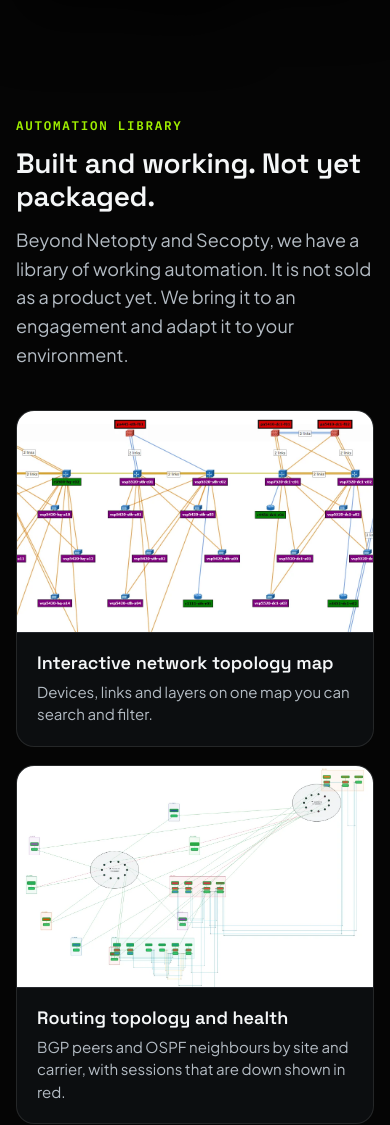
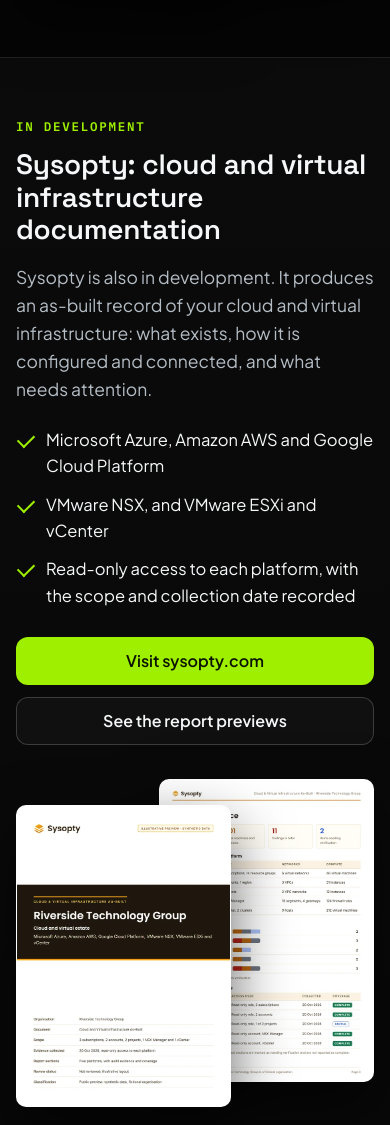
Before and after one commit to benjaminwillett/devopty_website, a plain HTML site: page index.html in a window 390 px wide. Shown: the part 5367-6492 px from the top of the page. Drawn offline with Linux system fonts and the light colour scheme.

Commit message:
Add Sysopty as a second product in development
A Sysopty section follows Secopty, with the report cover and overview
pages and links to sysopty.com. The navigation, contact links, footer and
the search and sharing descriptions name it too.

Tighten the navigation between 861px and 1080px so seven links fit on
one line.

Co-Authored-By: Claude Fable 5.2 <noreply@anthropic.com>

```diff
--- a/index.html
+++ b/index.html
@@ -9,12 +9,12 @@
   <link rel="canonical" href="https://www.devopty.com/">
   <meta property="og:type" content="website">
   <meta property="og:title" content="Devopty | Network automation consultancy">
-  <meta property="og:description" content="Automation for enterprise networks: discovery, documentation, audit and controlled change. Makers of Netopty and Secopty.">
+  <meta property="og:description" content="Automation for enterprise networks: discovery, documentation, audit and controlled change. Makers of Netopty, Secopty and Sysopty.">
   <meta property="og:url" content="https://www.devopty.com/">
   <meta property="og:image" content="https://www.devopty.com/assets/devopty-social-preview.jpg">
   <meta name="twitter:card" content="summary_large_image">
   <meta name="twitter:title" content="Devopty | Network automation consultancy">
-  <meta name="twitter:description" content="Automation for enterprise networks: discovery, documentation, audit and controlled change. Makers of Netopty and Secopty.">
+  <meta name="twitter:description" content="Automation for enterprise networks: discovery, documentation, audit and controlled change. Makers of Netopty, Secopty and Sysopty.">
   <meta name="twitter:image" content="https://www.devopty.com/assets/devopty-social-preview.jpg">
   <link rel="icon" href="/favicon.ico?v=2" sizes="16x16 32x32 48x48">
   <link rel="icon" type="image/png" sizes="32x32" href="/favicon-32.png?v=2">
@@ -30,7 +30,7 @@
     "@type": "Organization",
     "name": "Devopty",
     "url": "https://www.devopty.com",
-    "description": "NetDevOps consultancy specialising in network automation. Makers of Netopty and Secopty.",
+    "description": "NetDevOps consultancy specialising in network automation. Makers of Netopty, Secopty and Sysopty.",
     "contactPoint": {
       "@type": "ContactPoint",
       "contactType": "sales",
@@ -57,6 +57,7 @@
         <a href="#services">Services</a>
         <a href="#netopty">Netopty</a>
         <a href="#secopty">Secopty</a>
+        <a href="#sysopty">Sysopty</a>
         <a href="#library">Automation library</a>
         <a href="#approach">How we work</a>
         <a href="#about">About</a>
@@ -202,13 +203,37 @@
       </div>
     </section>
 
+    <!-- Sysopty -->
+    <section class="section band" id="sysopty" aria-labelledby="sysopty-title">
+      <div class="container netopty-grid">
+        <div>
+          <p class="kicker">In development</p>
+          <h2 id="sysopty-title">Sysopty: cloud and virtual infrastructure documentation</h2>
+          <p class="lede">Sysopty is also in development. It produces an as-built record of your cloud and virtual infrastructure: what exists, how it is configured and connected, and what needs attention.</p>
+          <ul class="ticks" role="list">
+            <li>Microsoft Azure, Amazon AWS and Google Cloud Platform</li>
+            <li>VMware NSX, and VMware ESXi and vCenter</li>
+            <li>Read-only access to each platform, with the scope and collection date recorded</li>
+          </ul>
+          <div class="actions">
+            <a class="button button-primary" href="https://sysopty.com/" rel="noopener">Visit sysopty.com</a>
+            <a class="button button-secondary" href="https://sysopty.com/#sample-reports" rel="noopener">See the report previews</a>
+          </div>
+        </div>
+        <div class="report-stack" aria-hidden="true">
+          <img class="report-page report-page-back" src="assets/sysopty/report-overview.webp" alt="" width="640" height="905" loading="lazy" decoding="async">
+          <img class="report-page" src="assets/sysopty/report-cover.webp" alt="" width="640" height="905" loading="lazy" decoding="async">
+        </div>
+      </div>
+    </section>
+
     <!-- Automation library -->
     <section class="section" id="library" aria-labelledby="library-title">
       <div class="container">
         <div class="section-head">
           <p class="kicker">Automation library</p>
           <h2 id="library-title">Built and working. Not yet packaged.</h2>
-          <p>Beyond Netopty and Secopty, we have a library of working automation. It is not sold as a product yet. We bring it to an engagement and adapt it to your environment.</p>
+          <p>Beyond Netopty, Secopty and Sysopty, we have a library of working automation. It is not sold as a product yet. We bring it to an engagement and adapt it to your environment.</p>
         </div>
 
         <ul class="showcase" role="list">
@@ -480,7 +505,7 @@
             <h2 id="contact-title">Tell us what you are trying to automate</h2>
             <p class="lede">A short conversation is usually enough to tell whether something in the library fits or whether it needs building.</p>
             <a class="contact-email" href="mailto:hello@devopty.com">hello@devopty.com</a>
-            <p class="contact-links"><a href="https://www.linkedin.com/company/devopty" rel="noopener">LinkedIn</a><a href="https://github.com/devopty" rel="noopener">GitHub</a><a href="https://www.netopty.com/" rel="noopener">Netopty</a><a href="https://secopty.com/" rel="noopener">Secopty</a></p>
+            <p class="contact-links"><a href="https://www.linkedin.com/company/devopty" rel="noopener">LinkedIn</a><a href="https://github.com/devopty" rel="noopener">GitHub</a><a href="https://www.netopty.com/" rel="noopener">Netopty</a><a href="https://secopty.com/" rel="noopener">Secopty</a><a href="https://sysopty.com/" rel="noopener">Sysopty</a></p>
           </div>
           <form class="contact-form" id="contact-form" novalidate>
             <label><span>Name</span><input type="text" name="name" autocomplete="name"></label>
@@ -498,7 +523,7 @@
   <footer class="footer">
     <div class="container footer-inner">
       <span>Devopty. Network automation consultancy.</span>
-      <span>Makers of <a href="https://www.netopty.com/" rel="noopener">Netopty</a> and <a href="https://secopty.com/" rel="noopener">Secopty</a></span>
+      <span>Makers of <a href="https://www.netopty.com/" rel="noopener">Netopty</a>, <a href="https://secopty.com/" rel="noopener">Secopty</a> and <a href="https://sysopty.com/" rel="noopener">Sysopty</a></span>
     </div>
   </footer>
 
--- a/styles.css
+++ b/styles.css
@@ -222,6 +222,13 @@ h1, h2, h3, h4 { font-family: var(--font-head); font-weight: 600; line-height: 1
   .product-reverse .report-stack { order: 0; }
 }
 
+/* Seven navigation links: tighter spacing before the menu button takes over. */
+@media (max-width: 1080px) and (min-width: 861px) {
+  .site-nav { gap: 10px; }
+  .site-nav a:not(.button) { font-size: 14px; white-space: nowrap; }
+  .site-nav .button-small { padding-left: 12px; padding-right: 12px; white-space: nowrap; }
+}
+
 @media (max-width: 860px) {
   .nav-toggle { display: inline-flex; }
   .site-nav { display: none; position: absolute; left: 0; right: 0; top: 100%; flex-direction: column; align-items: stretch; gap: 0; padding: 8px var(--gutter) 20px; background: rgba(5, 5, 5, 0.98); border-bottom: 1px solid var(--border); }
```
Also changed, not shown: assets/sysopty/report-cover.webp (added), assets/sysopty/report-overview.webp (added).
